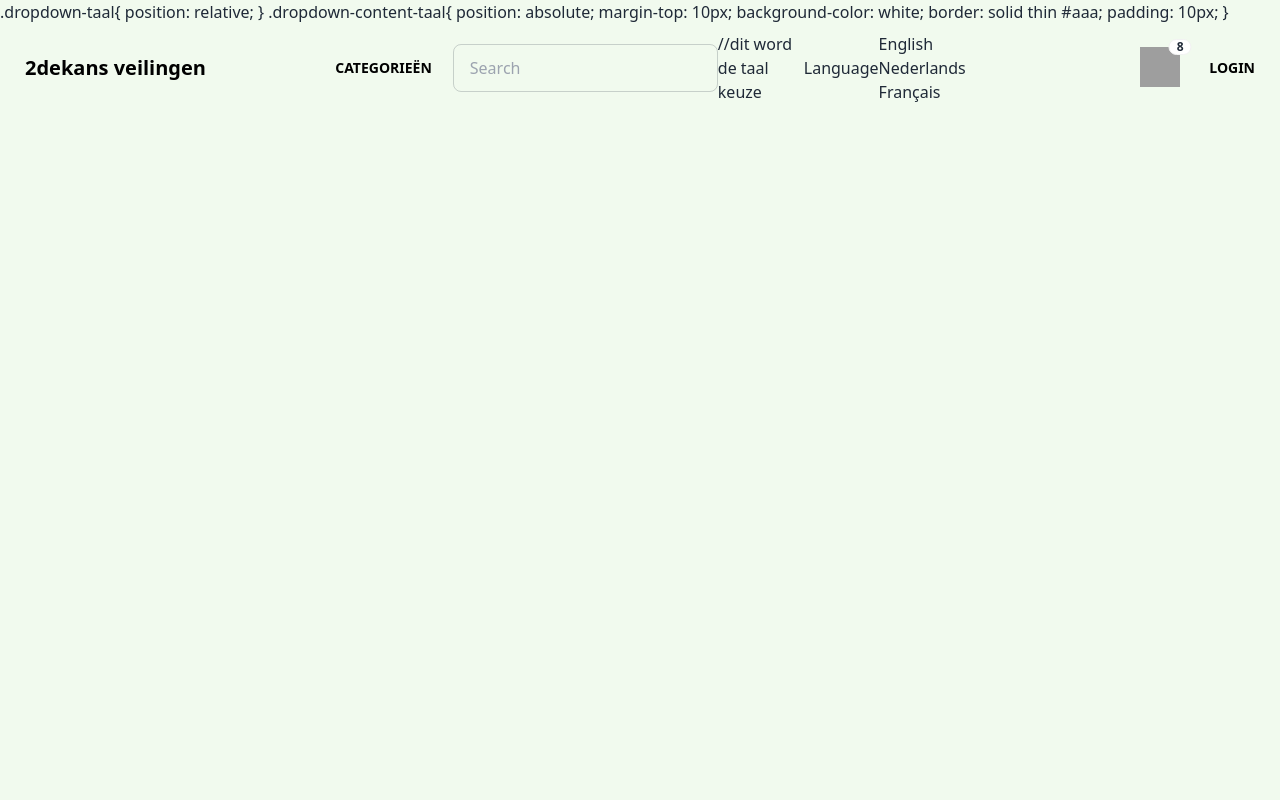
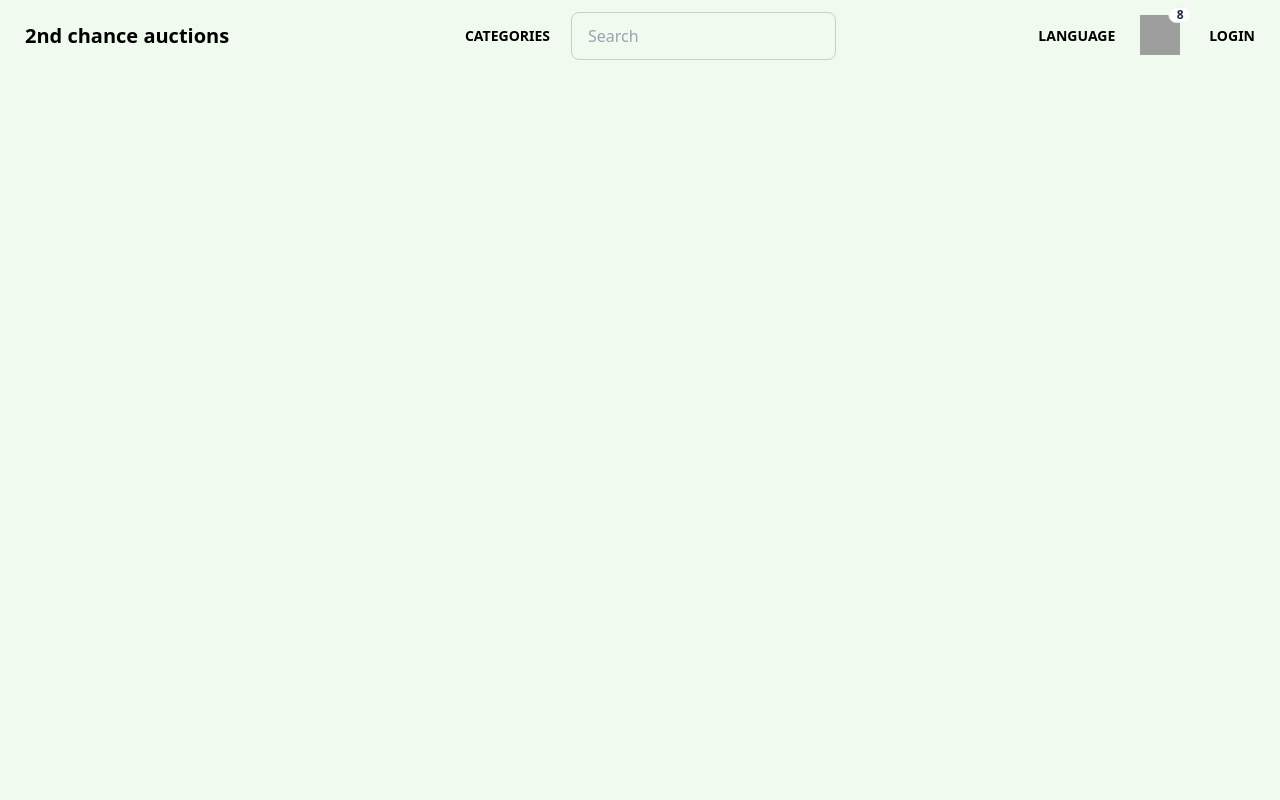
Before and after one commit to BAZandpoort/2dekans-veilingen-A, a PHP site: page /index.php in a window 1280 px wide. Run offline with PHP 8.4, Linux system fonts and the light colour scheme; some libraries are stand-ins or nearby versions; grey boxes are pictures that could not be loaded.

Commit message:
add additional language features

```diff
--- a/src/components/navbar.php
+++ b/src/components/navbar.php
@@ -1,42 +1,37 @@
 <?php
 include "./connect.php";
 include "./functions/userFunctions.php";
+require 'taal.php';
+
 ?>
+<style type=”text/css”>
 
-.dropdown-taal{
-    position: relative;
-}
+</style>
 
-.dropdown-content-taal{
-    position: absolute;
-    margin-top: 10px;
-    background-color: white;
-    border: solid thin #aaa;
-    padding: 10px;
-}
 
 <div class="navbar bg-[#F1FAEE]">
     <div class="navbar-start">
-        <a href="index.php" class="btn btn-ghost normal-case text-xl text-black">2dekans veilingen</a>
+        <a href="index.php" class="btn btn-ghost normal-case text-xl text-black">2nd chance auctions</a>
     </div>
     <div class="navbar-center">
         <details class="dropdown mb-0">
-            <summary class="m-1 btn btn-ghost text-black">Categorieën</summary>
+            <summary class="m-1 btn btn-ghost text-black">Categories</summary>
             <ul name="categorieknop" tabindex="0" class="p-2 shadow menu dropdown-content z-[1] rounded-box w-25">
             </ul>
         </details>
         <input type="text" placeholder="Search" class="input input-bordered bg-transparent md:w-auto" />
-    </div>
-    //dit word de taal keuze
-    <div class="dropdown-taal">
-        <a href="#"> Language</a>
-        <div class="dropdown-content-taal hide">
-            <div><a href="#"> English</a></div>
-            <div><a href="#"> Nederlands</a></div>
-            <div><a href="#"> Français</a></div>
-        </div>
+
     </div>
     <div class="navbar-end">
+
+        <details class="dropdown">
+    <summary class="m-1 btn btn-ghost text-black">Language</summary>
+    <ul tabindex="0" class="menu menu-sm dropdown-content mt-3 z-[1] p-2 shadow bg-black text-white rounded-box w-52">
+        <li><a href="index.php?lang=en">English</a></li>
+        <li><a href="index.php?lang=nl">Nederlands</a></li>
+        <li><a href="index.php?lang=fr">Français</a></li>
+    </ul>
+    </details>
         <div class="dropdown dropdown-end">
             <label tabindex="0" class="btn btn-ghost btn-circle">
                 <div class="indicator">
@@ -87,17 +82,3 @@ include "./functions/userFunctions.php";
         ?>
     </div>
 </div>
-
-<script>
-    var dropdowns = document.querySelectorAll(".dropdown-taal");
-
-    for(var i = 0; i < dropdowns.length; i++){
-        dropdowns[i].addEventListener('click',function(e){
-
-            for(var x = 0; x < dropdowns.length; x++){
-            dropdowns[x].querySelector(".dropdown-content-taal").classList.add("hide");
-            }
-            e.currentTarget.querySelector(".dropdown-content-taal").classList.toggle("hide");
-        });
-        }
-</script>
--- a/src/index.php
+++ b/src/index.php
@@ -7,7 +7,7 @@ session_start();
 
 <head>
   <meta charset="UTF-8" />
-  <title>title</title>
+  <title>2nd chance auctions</title>
   <link href="https://cdn.jsdelivr.net/npm/daisyui@3.7.4/dist/full.css" rel="stylesheet" type="text/css" />
   <script src="https://cdn.tailwindcss.com"></script>
 </head>
--- a/src/productToevoegen.php
+++ b/src/productToevoegen.php
@@ -4,7 +4,7 @@
 <head>
   <meta charset="utf-8">
   <meta name="viewport" content="width=device-width, initial-scale=1">
-  <title>Producten toevoegen</title>
+  <title>Add Products</title>
   <link href="https://cdn.jsdelivr.net/npm/daisyui@3.7.7/dist/full.css" rel="stylesheet" type="text/css" />
   <script src="https://cdn.tailwindcss.com"></script>
 </head>
@@ -46,7 +46,7 @@
 <body class="h-screen bg-[#F1FAEE]">
   <div>
     <div class="flex justify-start items-start">
-      <a href="index.php" class="btn btn-ghost normal-case text-xl text-black">2dekans veilingen</a>
+      <a href="index.php" class="btn btn-ghost normal-case text-xl text-black">2nd chance auctions</a>
     </div>
     <form class="form-control h-full flex items-center justify-center" action="productToevoegen.php" method="post" enctype="multipart/form-data">
       <div class="card w-full max-w-lg shadow-2xl bg-white p-8 mx-auto justify-center items-center">
@@ -58,7 +58,7 @@
               <input type="text" name="naam" placeholder="Product" class="input input-bordered w-full max-w-md text-black bg-white" required />
             </div>
             <div class="flex flex-col w-full">
-              <label class="label text-black">Minimale prijs</label>
+              <label class="label text-black">Minimum price</label>
               <input type="text" name="prijs" placeholder="Minimale prijs" class="input input-bordered w-full max-w-md text-black bg-white" required />
             </div>
           </div>
--- a/src/taal.php
+++ b/src/taal.php
@@ -0,0 +1,28 @@
+<?php
+
+if (session_status() === PHP_SESSION_NONE) {
+    session_start();
+}
+
+require get_talen_file();
+function get_talen_file()
+{
+	$_SESSION['lang'] = $_SESSION['lang'] ?? 'en';
+	$_SESSION['lang'] = $_GET['lang'] ?? $_SESSION['lang'];
+
+
+	return "talen/".$_SESSION['lang'].".php";
+}
+
+
+function __($str)
+{
+	global $lang;
+	if(!empty($lang[$str]))
+	{
+		return $lang[$str];
+	}
+	return $str;
+}
+
+?>
--- a/src/talen/en.php
+++ b/src/talen/en.php
@@ -1,3 +1,5 @@
 <?php
 
-$taal = [];
+$lang = [];
+
+?>
```
Also changed, not shown: src/talen/fr.php (+18 -0 lines), src/talen/nl.php (+11 -3 lines).
